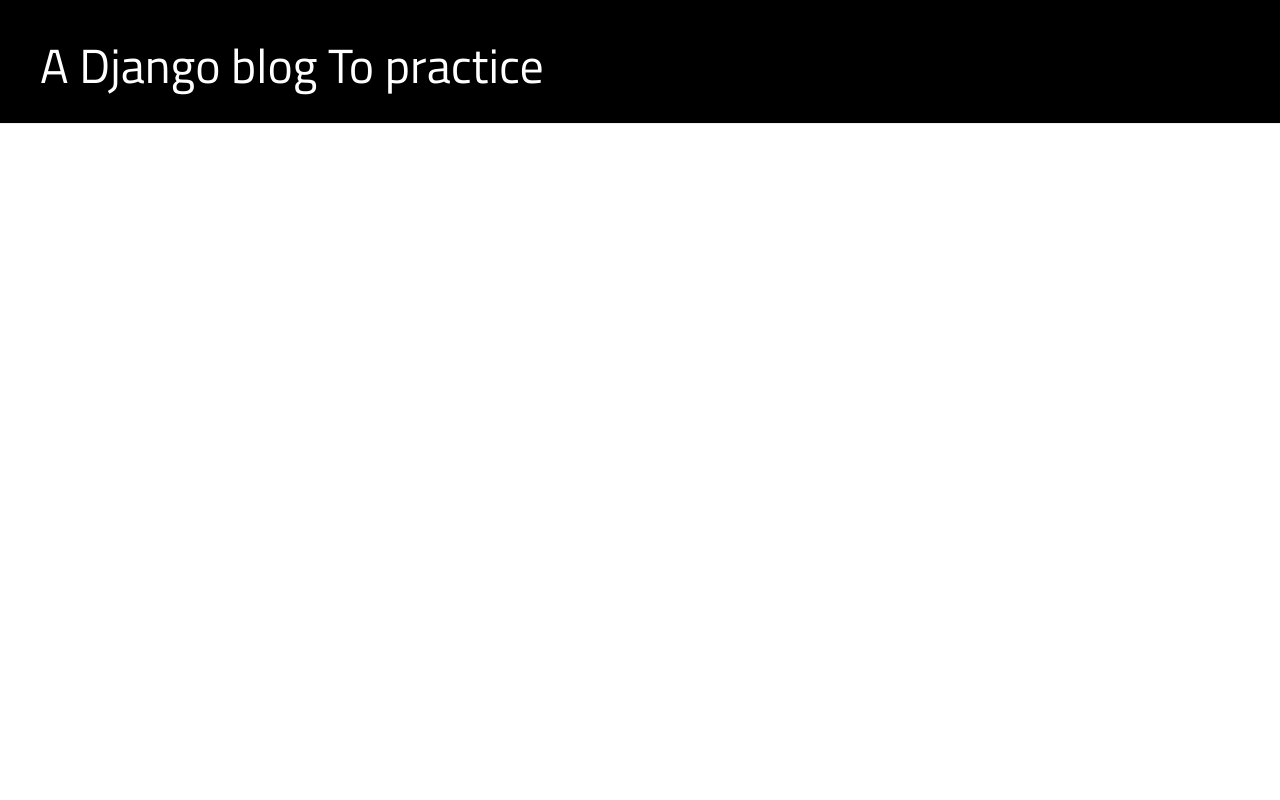
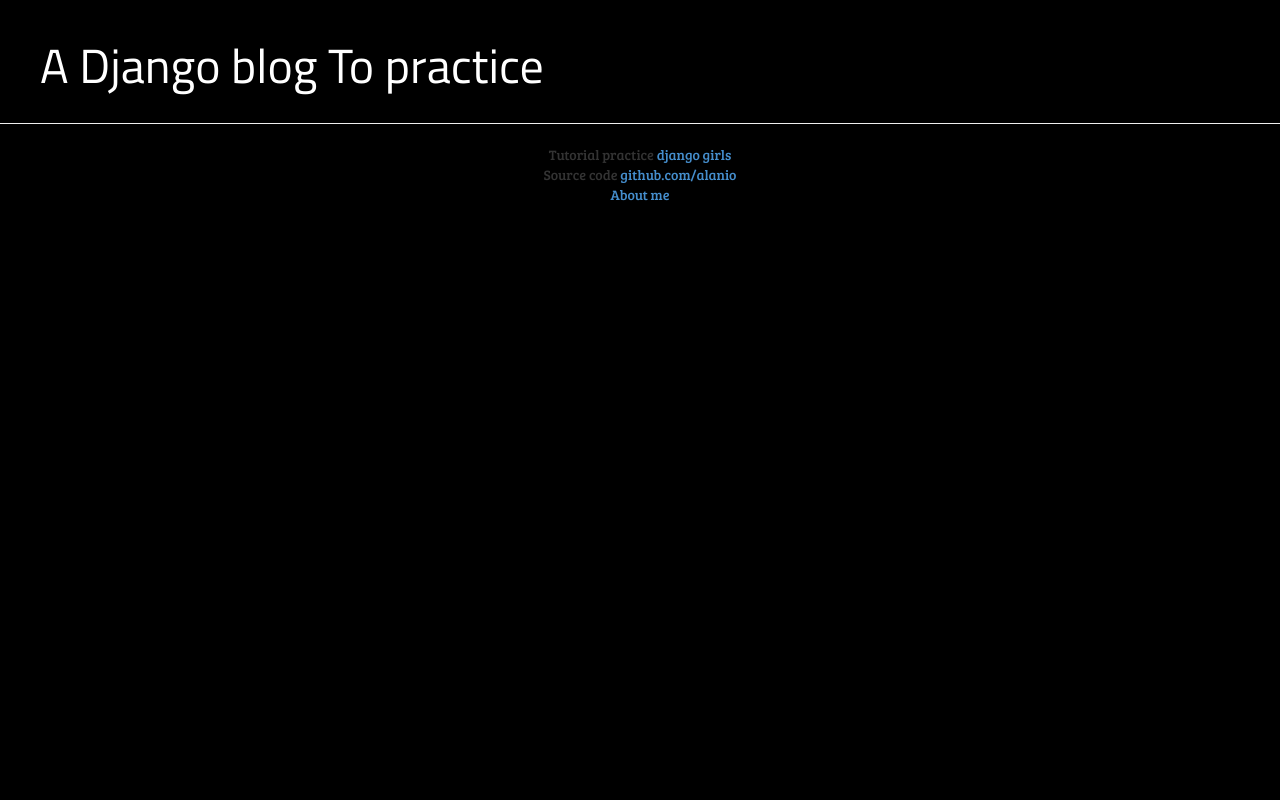
Before and after one commit to alanio/my-first-blog, a Django app: page / in a window 1280 px wide. Run offline with Django 3.2, Linux system fonts and the light colour scheme; data that the repository does not hold is empty; some libraries are stand-ins or nearby versions.

Commit message:
Adding links and changing colors.

```diff
--- a/blog/static/css/blog.css
+++ b/blog/static/css/blog.css
@@ -5,7 +5,7 @@
 
 
 body {
-
+	background-color: #000000;
 }
 
 .page-header {
@@ -26,17 +26,19 @@
 
 h1, h2, h3, h4 {
     font-family: 'Titillium Web';
-    color: #000000;}
+    color: #9C9C9C;
+}
 
 .date{
 	font-family: 'Bitter';
     font-size: 10px;
-    color: #000000;
+    color: #9C9C9C;
 }
 
 .date-list{
-    font-size: 10px;
+    font-size: 15px;
     font-family: 'Bitter';
+    color: #9C9C9C;
 }
 
 .save {
@@ -61,7 +63,28 @@
 
 }
 
+.post p{
+    color: #ffffff;
+}
+
 
 .post h1 a, .post h1 a:visited {
-    color: #000000;
+    color: #ffffff;
 }
+
+.footer{
+    width: auto;
+    text-align: center;
+}
+
+.footer p{
+    font-family: 'Bree Serif';
+}
+
+a{
+    color: #458ECD;
+}
+
+a:hover, a:focus{
+    color: #3B6363;
+}
--- a/blog/templates/blog/base.html
+++ b/blog/templates/blog/base.html
@@ -32,5 +32,18 @@
                 </div>
             </div>
         </div>
+        <footer class="footer">
+            <address>
+                <p>
+                    Tutorial practice <a href="http://tutorial.djangogirls.org/pt/">django girls</a>
+                    </br>
+                    Source code <a href="https://github.com/alanio/my-first-blog">github.com/alanio</a>
+                    </br>
+                    <a href="https://about.me/alanio">About me</a>
+                </p>
+
+            </address>
+
+        </footer>
     </body>
 </html>
--- a/blog/templates/blog/post_detail.html
+++ b/blog/templates/blog/post_detail.html
@@ -13,7 +13,11 @@
             </div>
 
         {% endif %}
+
         <h1>{{ post.title }}</h1>
+        </br></br>
         <p>{{ post.text|linebreaksbr }}</p>
+		</br>
     </div>
+
 {% endblock %}
```
